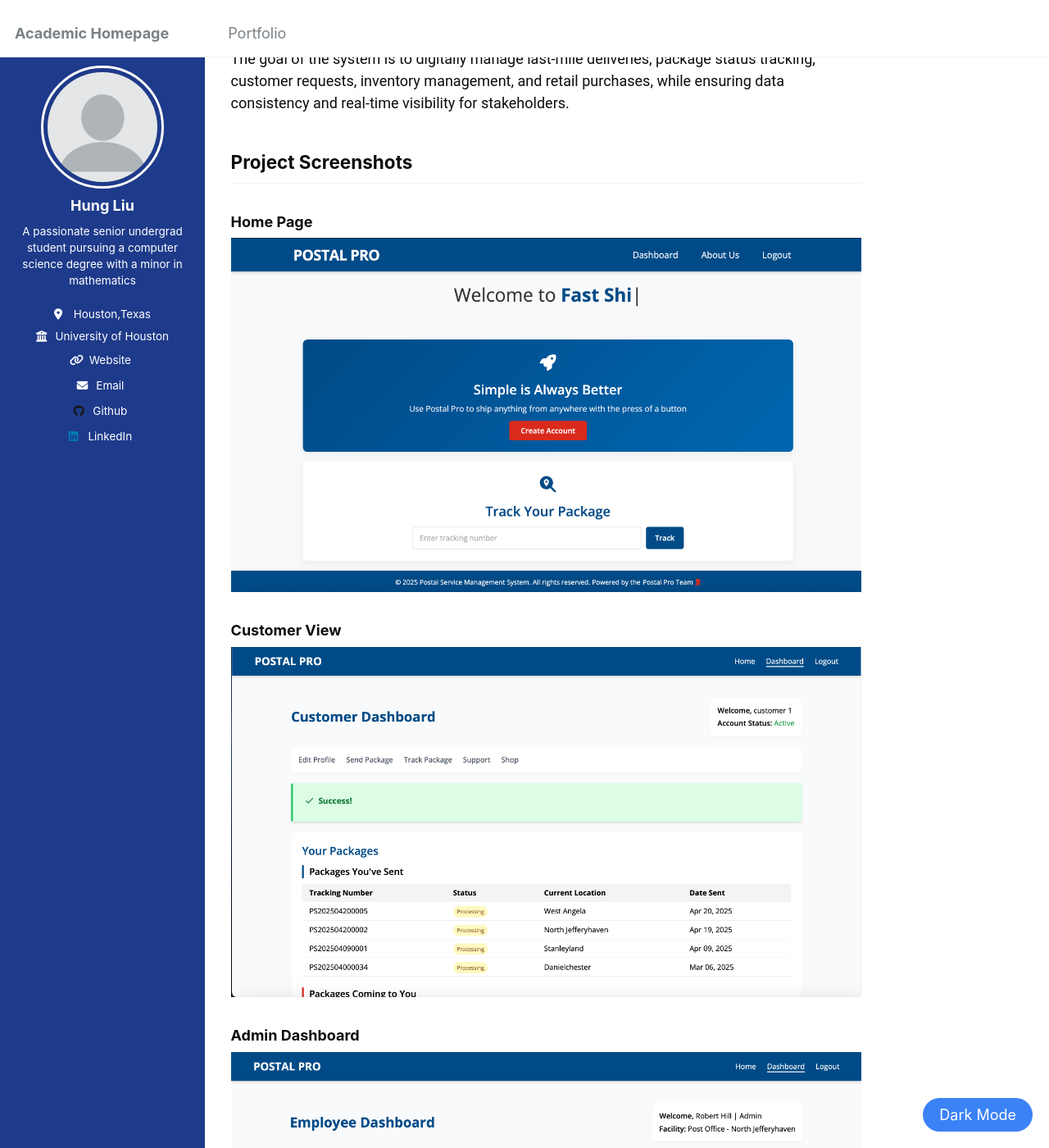
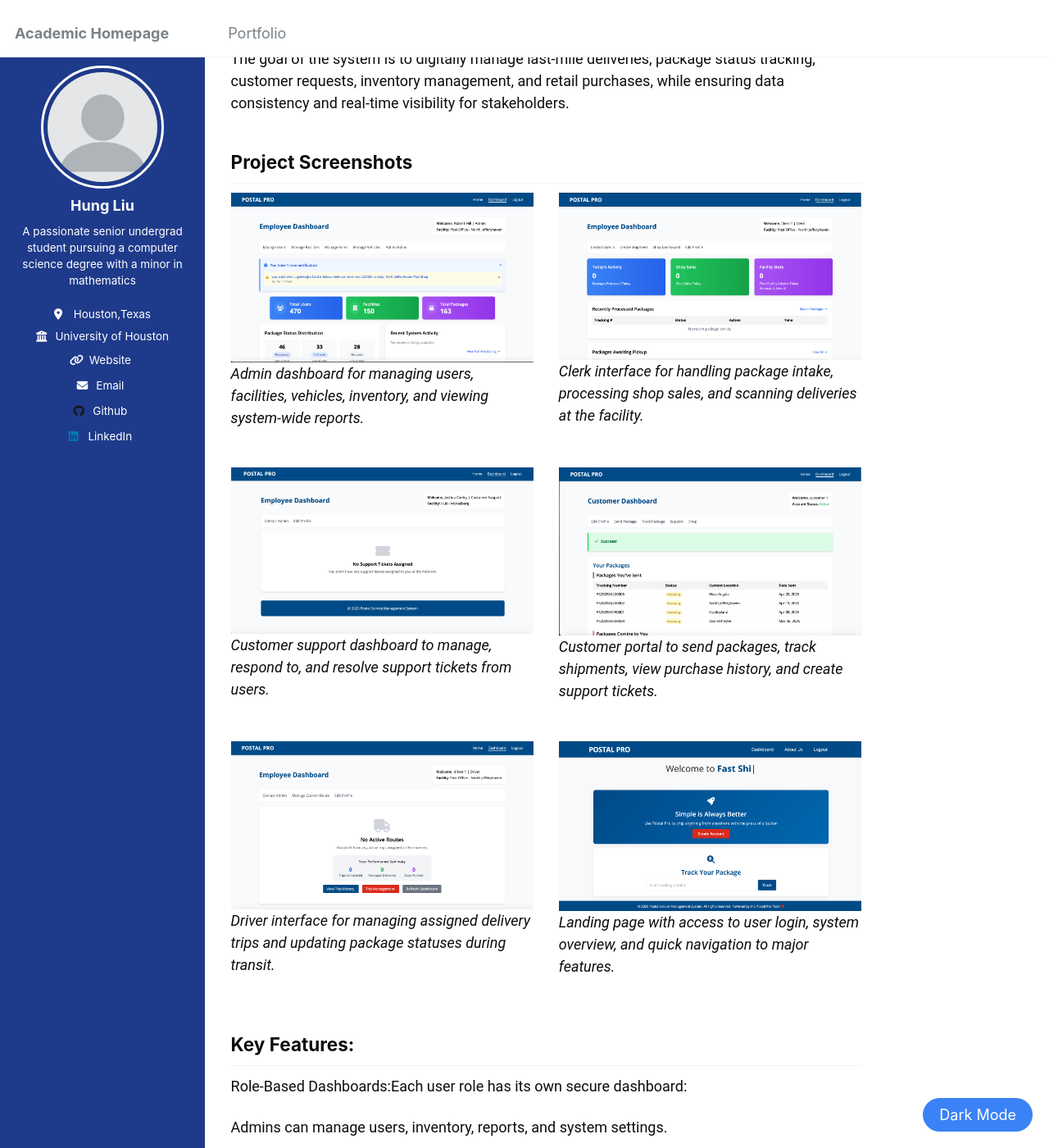
Before and after one commit to sunnySKL/sunnySKL.github.io, a Jekyll site: the page built from _portfolio/portfolio-2.md, in a window 1280 px wide and 1400 px high, scrolled down 398 px. Shown: the whole window at 82% size. Built offline with Jekyll 4.4.1, drawn with Linux system fonts in a browser that asks for light colours; some of the changed text lies outside the part shown.

Commit message:
Update portfolio-2.md

```diff
--- a/_portfolio/portfolio-2.md
+++ b/_portfolio/portfolio-2.md
@@ -10,28 +10,41 @@ This project is a comprehensive web-based system developed for simulating the op
 
 The goal of the system is to digitally manage last-mile deliveries, package status tracking, customer requests, inventory management, and retail purchases, while ensuring data consistency and real-time visibility for stakeholders.
 
-## Project Screenshots
+<h2>Project Screenshots</h2>
 
-### Home Page
-![Home Page](/3380pics/home.png)
+<div style="display: flex; flex-wrap: wrap; gap: 24px; justify-content: space-between;">
 
-### Customer View
-![Customer Dashboard](/3380pics/customer.png)
+  <div style="width: 48%;">
+    <img src="/3380pics/admin.png" alt="Admin Dashboard" style="width: 100%;" />
+    <p><em>Admin dashboard for managing users, facilities, vehicles, inventory, and viewing system-wide reports.</em></p>
+  </div>
 
-### Admin Dashboard
-![Admin Dashboard](/3380pics/admin.png)
+  <div style="width: 48%;">
+    <img src="/3380pics/clerk.png" alt="Clerk View" style="width: 100%;" />
+    <p><em>Clerk interface for handling package intake, processing shop sales, and scanning deliveries at the facility.</em></p>
+  </div>
 
-### Manager Dashboard
-![Manager Dashboard](/3380pics/manager.png)
+  <div style="width: 48%;">
+    <img src="/3380pics/customer_sup.png" alt="Customer Support View" style="width: 100%;" />
+    <p><em>Customer support dashboard to manage, respond to, and resolve support tickets from users.</em></p>
+  </div>
 
-### Clerk View
-![Clerk Dashboard](/3380pics/clerk.png)
+  <div style="width: 48%;">
+    <img src="/3380pics/customer.png" alt="Customer View" style="width: 100%;" />
+    <p><em>Customer portal to send packages, track shipments, view purchase history, and create support tickets.</em></p>
+  </div>
 
-### Customer Support View
-![Customer Support Dashboard](/3380pics/customer_sup.png)
+  <div style="width: 48%;">
+    <img src="/3380pics/driver.png" alt="Driver View" style="width: 100%;" />
+    <p><em>Driver interface for managing assigned delivery trips and updating package statuses during transit.</em></p>
+  </div>
 
-### Driver View
-![Driver Dashboard](/3380pics/driver.png)
+  <div style="width: 48%;">
+    <img src="/3380pics/home.png" alt="Home Page" style="width: 100%;" />
+    <p><em>Landing page with access to user login, system overview, and quick navigation to major features.</em></p>
+  </div>
+
+</div>
 
 
 
```
